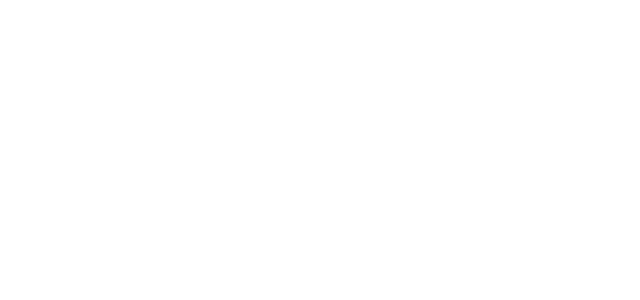
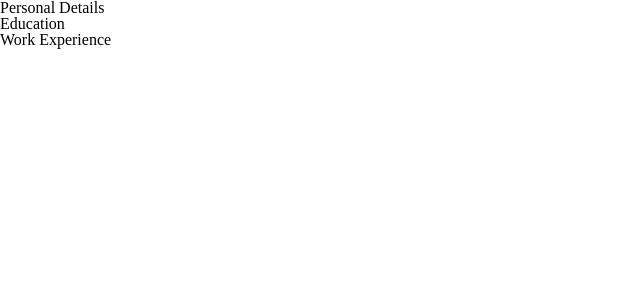
Before and after one commit to RoyalF4/odin-cv-application, a React (Vite) app: page / in a window 1280 px wide. Shown: the top 300 px of the page, without its empty margins (0-640 px from the left). Built offline with nearby package versions, Linux system fonts and the light colour scheme.

Commit message:
Add text to edit headings.

```diff
--- a/src/components/EditHeading.jsx
+++ b/src/components/EditHeading.jsx
@@ -1,5 +1,9 @@
-function EditHeading() {
-  return <div className="edit-heading-container"></div>;
+function EditHeading({ text }) {
+  return (
+    <div className="edit-heading-container">
+      <h1>{text}</h1>
+    </div>
+  );
 }
 
 export default EditHeading;
--- a/src/components/EditSidebar.jsx
+++ b/src/components/EditSidebar.jsx
@@ -4,7 +4,11 @@
 function EditSidebar() {
   return (
     <div className="edit-container">
-      <EditHeading />
+      <EditHeading text="Personal Details" />
+      <EditSection />
+      <EditHeading text="Education" />
+      <EditSection />
+      <EditHeading text="Work Experience" />
       <EditSection />
     </div>
   );
```
